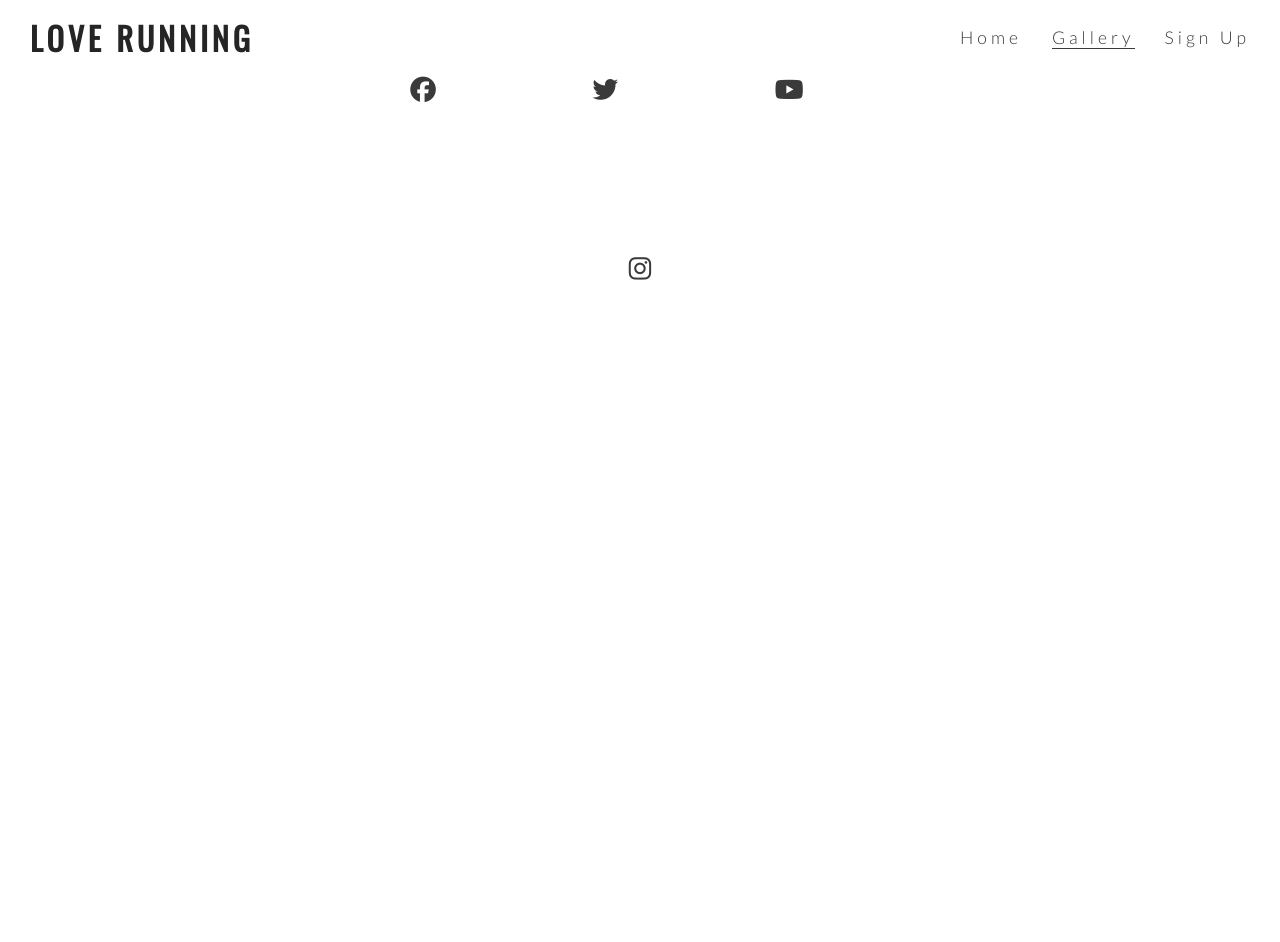
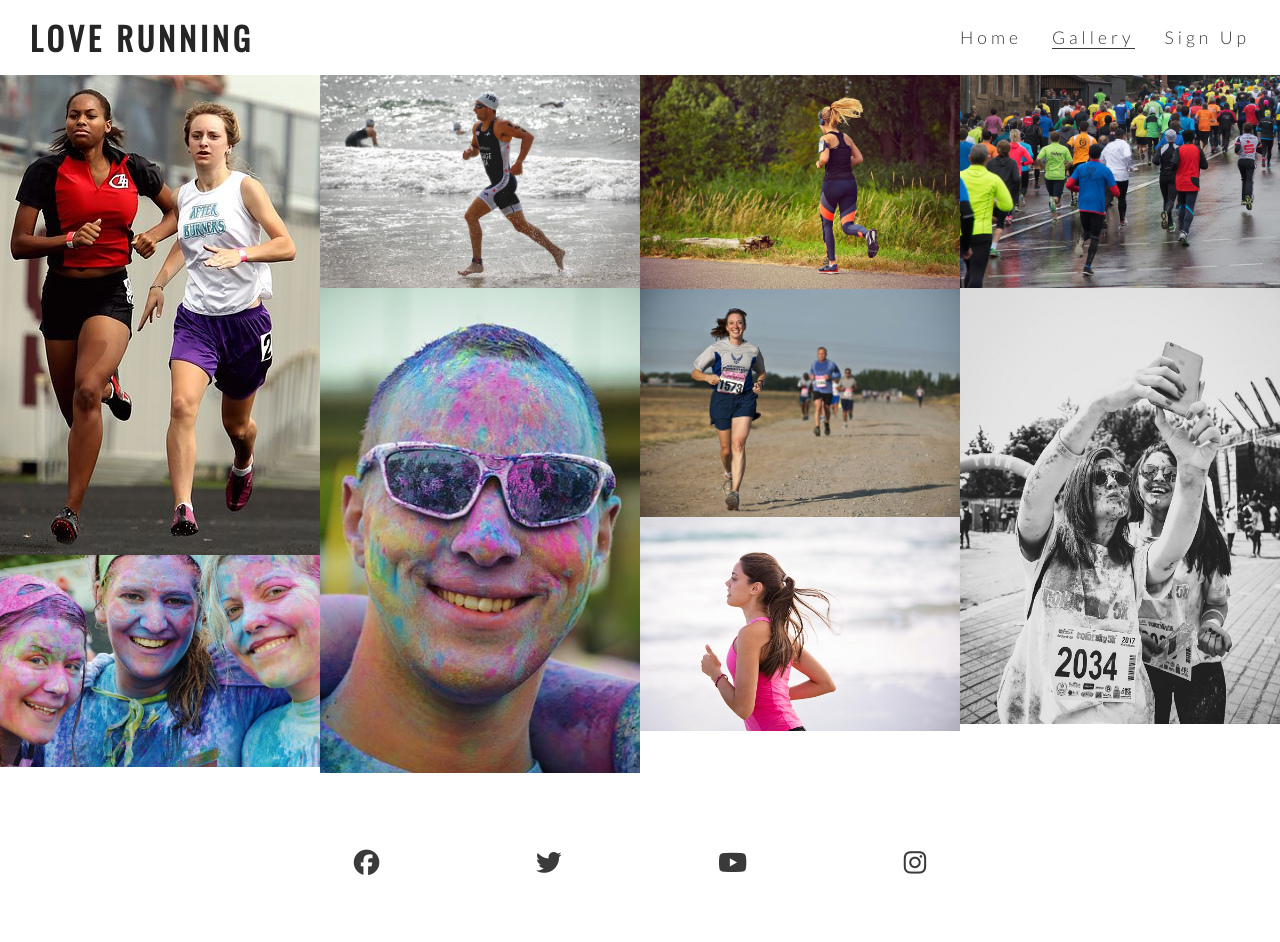
Before and after one commit to LukaB25/Love-running, a plain HTML site: page gallery.html in a window 1280 px wide. Before the commit the page ends 800 px from the top, so only its background shows below. Drawn offline with nearby package versions, Linux system fonts and the light colour scheme.

Commit message:
Add gallery images and masonry styling

```diff
--- a/assets/css/style.css
+++ b/assets/css/style.css
@@ -233,3 +233,17 @@ footer {
     padding: 5%;
     color: #3a3a3a;
 }
+
+/* gallery */
+
+#photos {
+    clear: both;
+    line-height: 0;
+    column-count: 4;
+    column-gap: 0;
+}
+
+#photos>img {
+    width: 100%;
+
+}
--- a/gallery.html
+++ b/gallery.html
@@ -31,6 +31,19 @@
         </nav>
     </header>
 
+    <section id="photos">
+        <img src="assets/images/athletes.jpg" alt="Two athletes running together">
+        <img src="assets/images/girls.jpg" alt="Three girls at charity paint running festival">
+        <img src="assets/images/runner3.jpg" alt="Solo male runner jogging on beach">
+        <img src="assets/images/man.jpg" alt="Man at charity paint running festival">
+        <img src="assets/images/runner1.jpg" alt="Solo female runner jogging through Phoenix Park">
+        <img src="assets/images/runner2.jpg" alt="Runners competing in marathon">
+        <img src="assets/images/runner4.jpg" alt="Solo female runner jogging on beach">
+        <img src="assets/images/running_gang.jpg" alt="Large group of runners taking part in a marathon on a rainy day">
+        <img src="assets/images/mud-run.jpg"
+            alt="Two women runners taking a muddy selfie after the Mud Runners Championship">
+    </section>
+
     <footer>
         <ul class="social-networks">
             <li>
```
Also changed, not shown: assets/images/athletes.jpg (added), assets/images/girls.jpg (added), assets/images/man.jpg (added), assets/images/mud-run.jpg (added), assets/images/runner1.jpg (added), assets/images/runner2.jpg (added), assets/images/runner3.jpg (added), assets/images/runner4.jpg (added), assets/images/running_gang.jpg (added).
